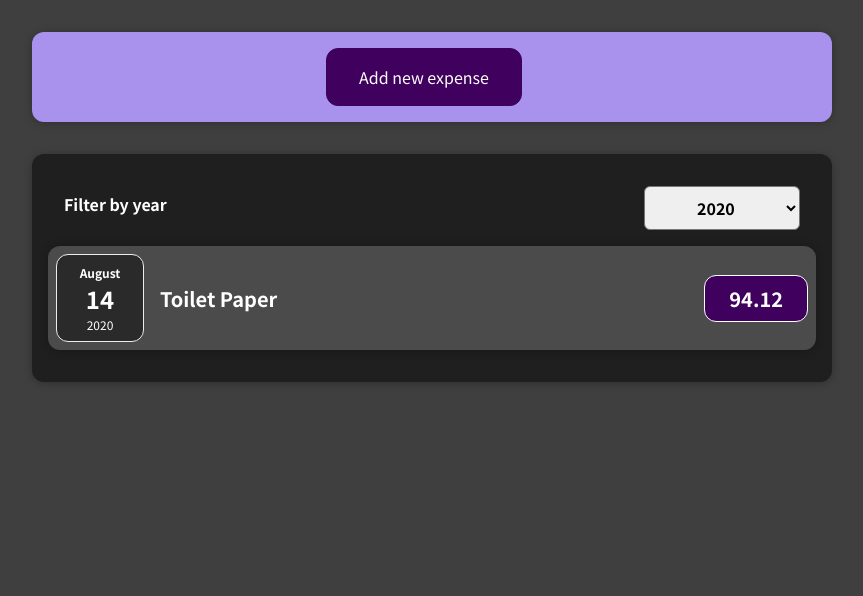
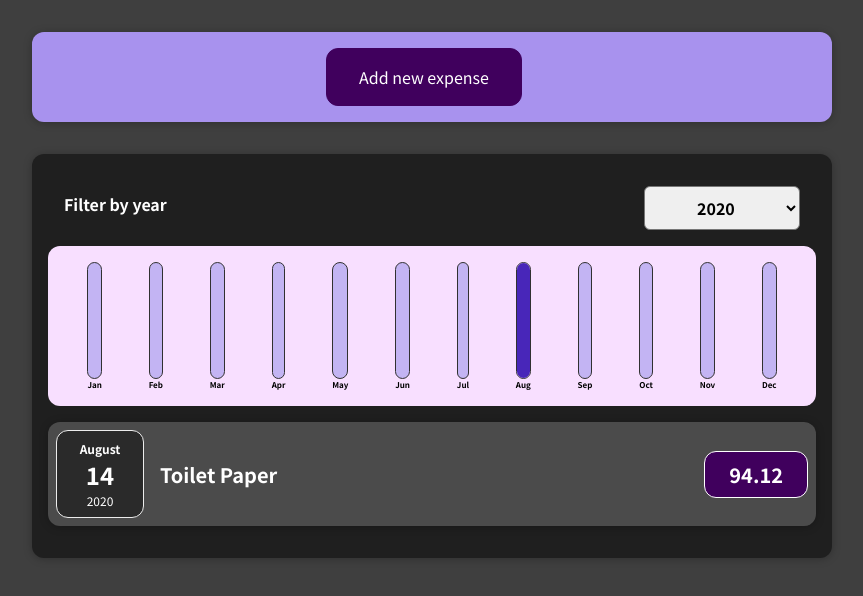
Before and after one commit to nawazmujawar/expense-tracker, a React (Create React App) app: page / in a window 1280 px wide. Shown: the top 596 px of the page, without its empty margins (208-1071 px from the left). Built offline with nearby package versions, Linux system fonts and the light colour scheme.

Commit message:
Added chart

```diff
--- /dev/null
+++ b/src/components/Chart/Chart.css
@@ -0,0 +1,9 @@
+.chart {
+  padding: 1rem;
+  border-radius: 12px;
+  background-color: #f8dfff;
+  text-align: center;
+  display: flex;
+  justify-content: space-around;
+  height: 10rem;
+}
--- /dev/null
+++ b/src/components/Chart/Chart.js
@@ -0,0 +1,21 @@
+import React from "react";
+import ChartBar from "./ChartBar";
+import "./Chart.css";
+
+export default function Chart(props) {
+  const valueArray = props.dataPoints.map((datapoint) => datapoint.value);
+  const maxVal = Math.max(...valueArray); // this make [1,2,3] to 1,2,3
+
+  return (
+    <div className="chart">
+      {props.dataPoints.map((dataPoint) => (
+        <ChartBar
+          key={dataPoint.label}
+          value={dataPoint.value}
+          maxValue={maxVal}
+          label={dataPoint.label}
+        />
+      ))}
+    </div>
+  );
+}
--- /dev/null
+++ b/src/components/Chart/ChartBar.css
@@ -0,0 +1,30 @@
+.chart-bar {
+  height: 100%;
+  display: flex;
+  flex-direction: column;
+  align-items: center;
+}
+
+.chart-bar__inner {
+  height: 100%;
+  width: 100%;
+  border: 1px solid #313131;
+  border-radius: 12px;
+  background-color: #c3b4f3;
+  overflow: hidden;
+  display: flex;
+  flex-direction: column;
+  justify-content: flex-end;
+}
+
+.chart-bar__fill {
+  background-color: #4826b9;
+  width: 100%;
+  transition: all 0.3s ease-out;
+}
+
+.chart-bar__label {
+  font-weight: bold;
+  font-size: 0.5rem;
+  text-align: center;
+}
--- /dev/null
+++ b/src/components/Chart/ChartBar.js
@@ -0,0 +1,25 @@
+import React from "react";
+import "./ChartBar.css";
+
+function ChartBar(props) {
+  //calculating height for fill dynamically
+  let barFillHeight = "0%";
+
+  if (props.maxValue > 0) {
+    barFillHeight = Math.round((props.value / props.maxValue) * 100) + "%";
+  }
+  console.log("height :", props.value);
+  return (
+    <div className="chart-bar">
+      <div className="chart-bar__inner">
+        <div
+          className="chart-bar__fill"
+          style={{ height: barFillHeight }}
+        ></div>
+      </div>
+      <div className="chart-bar__label">{props.label}</div>
+    </div>
+  );
+}
+
+export default ChartBar;
--- /dev/null
+++ b/src/components/Expenses/ExpenseChart.js
@@ -0,0 +1,64 @@
+import React from "react";
+import Chart from "../Chart/Chart";
+
+function ExpenseChart(props) {
+  const chartDataPoints = [
+    {
+      label: "Jan",
+      value: 0,
+    },
+    {
+      label: "Feb",
+      value: 0,
+    },
+    {
+      label: "Mar",
+      value: 0,
+    },
+    {
+      label: "Apr",
+      value: 0,
+    },
+    {
+      label: "May",
+      value: 0,
+    },
+    {
+      label: "Jun",
+      value: 0,
+    },
+    {
+      label: "Jul",
+      value: 0,
+    },
+    {
+      label: "Aug",
+      value: 0,
+    },
+    {
+      label: "Sep",
+      value: 0,
+    },
+    {
+      label: "Oct",
+      value: 0,
+    },
+    {
+      label: "Nov",
+      value: 0,
+    },
+    {
+      label: "Dec",
+      value: 0,
+    },
+  ];
+
+  for (const expense of props.expenses) {
+    const expenseMonth = expense.date.getMonth();
+    chartDataPoints[expenseMonth].value += expense.amount;
+  }
+
+  return <Chart dataPoints={chartDataPoints} />;
+}
+
+export default ExpenseChart;
--- a/src/components/Expenses/Expenses.js
+++ b/src/components/Expenses/Expenses.js
@@ -1,5 +1,6 @@
 import React, { useState } from "react";
 import Card from "../UI/Card";
+import ExpenseChart from "./ExpenseChart";
 import "./Expenses.css";
 import ExpensesFilter from "./ExpensesFilter";
 import ExpensesList from "./ExpensesList";
@@ -23,6 +24,7 @@ function Expenses(props) {
           filteredYear={filteredExpenseYear}
           onChangeFilterYear={filteredYearHandler}
         />
+        <ExpenseChart expenses={filteredExpenses} />
         <ExpensesList expenseList={filteredExpenses} />
       </Card>
     </div>
--- a/src/components/NewExpense/ExpenseForm.js
+++ b/src/components/NewExpense/ExpenseForm.js
@@ -23,7 +23,7 @@ const ExpenseForm = (props) => {
     e.preventDefault();
     const combinedData = {
       title: enteredTitle,
-      amount: enteredAmount,
+      amount: +enteredAmount,
       date: new Date(enteredDate),
     };
     props.onSaveExpenseData(combinedData);
```
